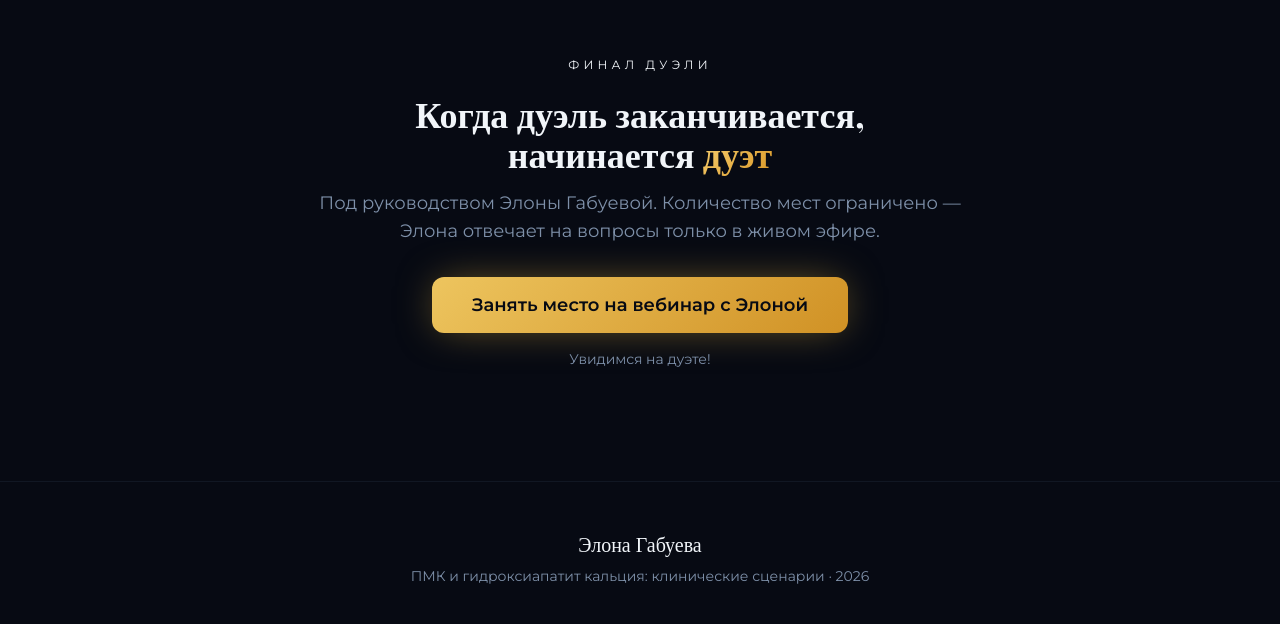
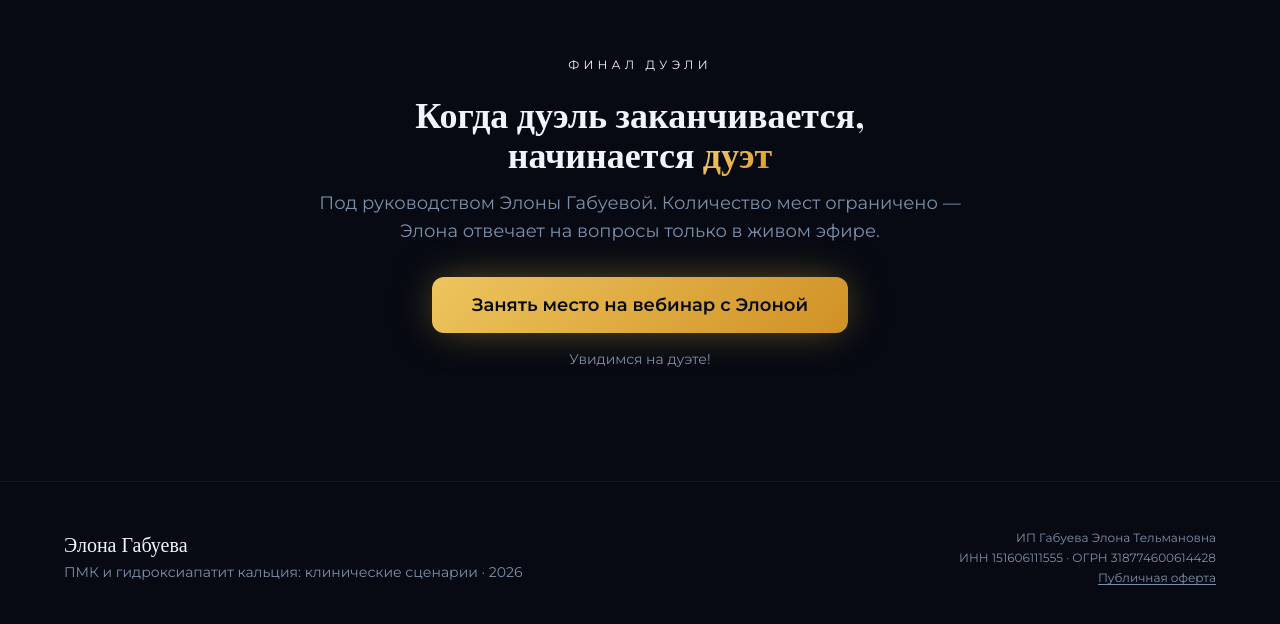
Before and after one commit to pr-poehali-dev/author-protocols-webinar, a React (Vite) app: page / in a window 1280 px wide. Shown: the part 8082-8706 px from the top of the page. Built offline with nearby package versions, Linux system fonts and the light colour scheme; a web font is replaced by a local one.

Commit message:
Добавить реквизиты и оферту

```diff
--- a/src/pages/Index.tsx
+++ b/src/pages/Index.tsx
@@ -473,9 +473,22 @@ const Index = () => {
       </Section>
 
       {/* FOOTER */}
-      <footer className="py-12 px-5 border-t border-border/50 text-center">
-        <p className="font-display text-xl mb-2">Элона Габуева</p>
-        <p className="text-sm text-muted-foreground">ПМК и гидроксиапатит кальция: клинические сценарии · 2026</p>
+      <footer className="py-12 px-5 border-t border-border/50">
+        <div className="max-w-6xl mx-auto">
+          <div className="flex flex-col md:flex-row items-center md:items-start justify-between gap-6">
+            <div>
+              <p className="font-display text-xl mb-1">Элона Габуева</p>
+              <p className="text-sm text-muted-foreground">ПМК и гидроксиапатит кальция: клинические сценарии · 2026</p>
+            </div>
+            <div className="text-center md:text-right text-xs text-muted-foreground space-y-1">
+              <p>ИП Габуева Элона Тельмановна</p>
+              <p>ИНН 151606111555 · ОГРН 318774600614428</p>
+              <a href="/oferta" className="inline-block mt-2 text-gold/70 hover:text-gold underline underline-offset-2 transition-colors">
+                Публичная оферта
+              </a>
+            </div>
+          </div>
+        </div>
       </footer>
 
       {/* STICKY BAR */}
```
